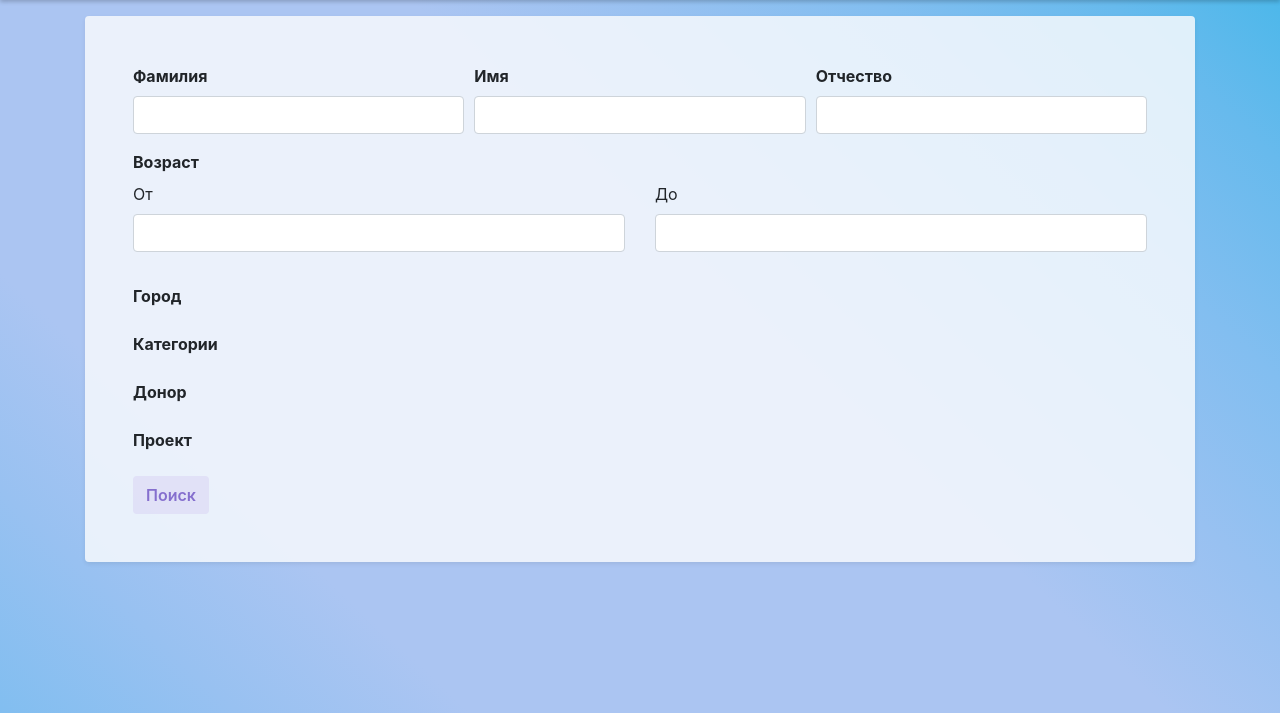
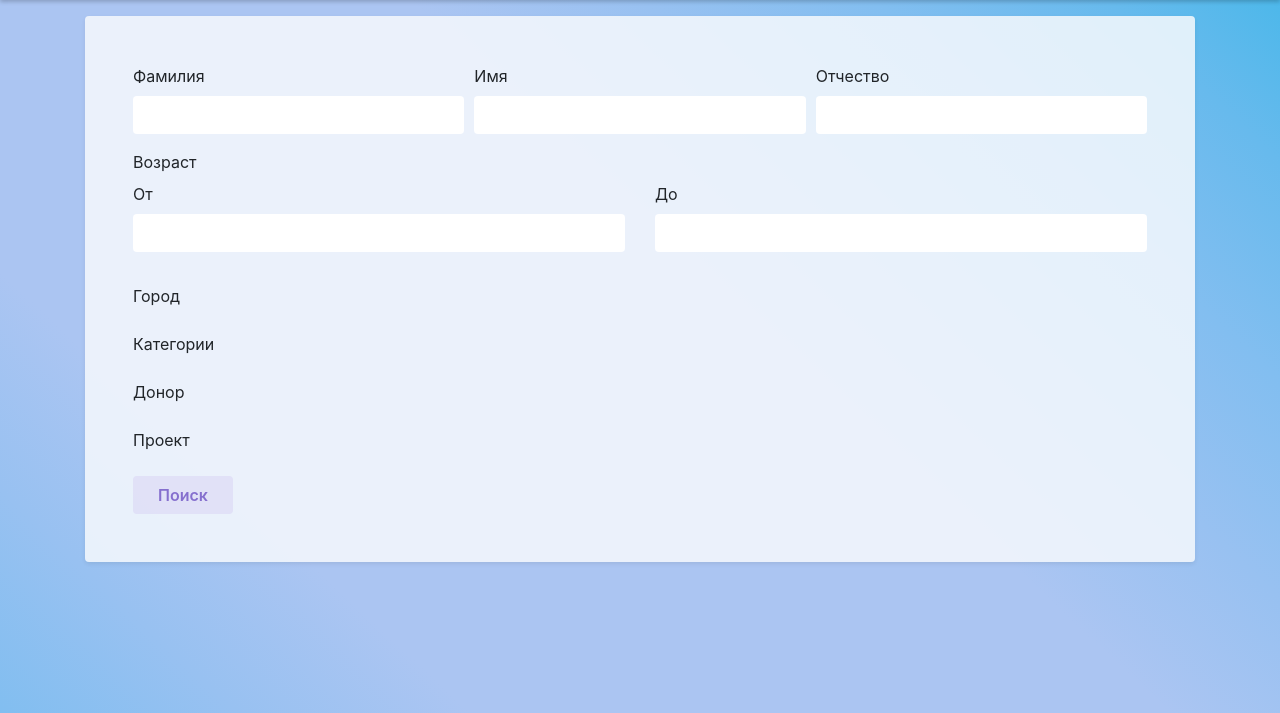
Before and after one commit to REise13/base_blag, a PHP site: page /searchprof.php in a window 1280 px wide. Shown: the part 56-769 px from the top of the page. Run offline with PHP 8.4, Linux system fonts and the light colour scheme; the visitor is signed in with stand-in values (Sample User, id 1); data that the repository does not hold is empty; some libraries are stand-ins or nearby versions.

Commit message:
Update searchprof.php
small fixes

```diff
--- a/searchprof.php
+++ b/searchprof.php
@@ -14,38 +14,41 @@
                             <form role="form" action="searchprofileresult.php" method="GET">
                                 <div class="form-row">
                                     <div class="col">
-                                        <label for="sname" class="font-weight-bold">Фамилия</label>
-                                        <input type="text" class="form-control" id="sname" name="sname">
+                                        <label for="sname" class="">Фамилия</label>
+                                        <input type="text" class="form-control
+											border-0 px-4" id="sname" name="sname">
                                     </div>
                                     <div class="col">
-                                        <label for="name" class="font-weight-bold">Имя</label>
-                                        <input type="text" class="form-control" id="name" name="name">
+                                        <label for="name" class="">Имя</label>
+                                        <input type="text" class="form-control
+											border-0 px-4" id="name" name="name">
                                     </div>
                                     <div class="col">
-                                        <label for="patr" class="font-weight-bold">Отчество</label>
-                                        <input type="text" class="form-control" id="patr" name="patr">
+                                        <label for="patr" class="">Отчество</label>
+                                        <input type="text" class="form-control
+											border-0 px-4" id="patr" name="patr">
                                     </div>
                                 </div>
 
                                 <div class="form-group mt-3">
-                                    <label for="age" class="font-weight-bold">Возраст</label>
+                                    <label for="age" class="">Возраст</label>
                                     <div class="row">
                                         <div class="col-sm-6">
                                             <div class="form-group">
                                                 <label for="age1">От</label>
-                                                <input type="text" name="age1" id="age1" class="form-control">
+                                                <input type="text" name="age1" id="age1" class="form-control border-0 px-4">
                                             </div>
                                         </div>
                                         <div class="col-sm-6">
                                             <div class="form-group">
                                                 <label for="age2">До</label>
-                                                <input type="text" class="form-control" name="age2" id="age2">
+                                                <input type="text" class="form-control border-0  px-4" name="age2" id="age2">
                                             </div>
                                         </div>
                                     </div>
                                 </div>
                                 <div class="form-group">
-                                    <label for="cities" class="font-weight-bold">Город</label>
+                                    <label for="cities" class="">Город</label>
                                     <div class="data_select">
                                     <?php
                                     $stmt = $con->prepare("SELECT id, title AS city FROM city");
@@ -65,7 +68,7 @@
                                     </div>
                                 </div>
                                 <div class="form-group">
-                                    <label for="categories" class="font-weight-bold">Категории</label>
+                                    <label for="categories" class="">Категории</label>
                                     <div class="data_select">
                                     <?php
                                     $stmt = $con->prepare("SELECT id, title AS cat FROM category");
@@ -85,7 +88,7 @@
                                     </div>
                                 </div>
                                 <div class="form-group">
-                                    <label for="donor" class="font-weight-bold">Донор</label>
+                                    <label for="donor" class="">Донор</label>
                                     <div class="data_select" data-width="150px;">
                                     <?php
                                     $stmt = $con->prepare("SELECT id, title AS donor FROM donor");
@@ -105,7 +108,7 @@
                                     </div>
                                 </div>
                                 <div class="form-group">
-                                    <label for="project" class="font-weight-bold">Проект</label>
+                                    <label for="project" class="">Проект</label>
                                     <div class="data_select">
                                     <?php
                                     $stmt = $con->prepare("SELECT id, title AS prj FROM project");
@@ -125,7 +128,7 @@
                                     </div>
                                 </div>
 
-                                <button type="submit" class="btn btn-custom"  name="searchProfile">Поиск</button>
+                                <button type="submit" class="btn btn-custom px-4"  name="searchProfile">Поиск</button>
                             </form>
                         </div>
                     </div>
```
